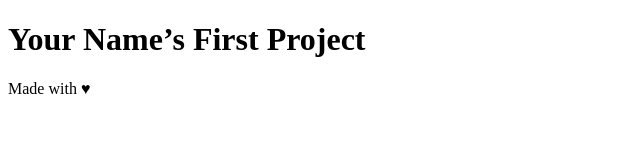
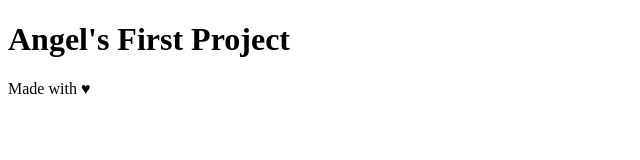
Before and after one commit to angelantonyc/angelnewproject, a plain HTML site: page index.html in a window 1280 px wide. Shown: the whole page, without its empty margins (0-640 px from the left). Drawn offline with Linux system fonts and the light colour scheme.

Commit message:
Edited the HTML text

```diff
--- a/index.html
+++ b/index.html
@@ -10,7 +10,7 @@
 <body>
 
     <header>
-        <h1>Your Name’s First Project</h1>
+        <h1>Angel's First Project</h1>
     </header>
 
     <div class="container">
```
